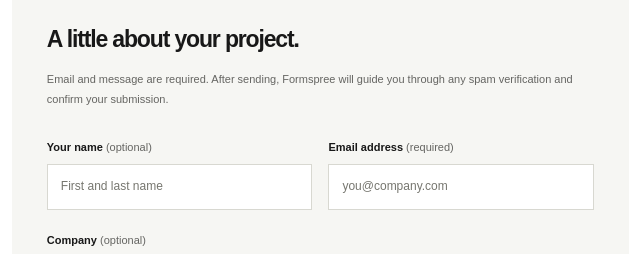
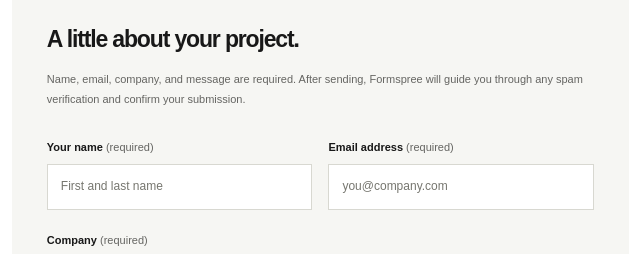
Before and after one commit to jarossnd/syntax, an Astro site: page /contact in a window 1280 px wide. Shown: the part 605-859 px from the top of the page, 595-1235 px from the left. Built offline with nearby package versions, Linux system fonts and the light colour scheme; Astro itself is replaced by a stand-in of ours.

Commit message:
Require name and company on contact inquiries
Update browser validation, field labels, and contact form documentation.

Co-authored-by: Copilot <223556219+Copilot@users.noreply.github.com>

```diff
--- a/src/pages/contact.astro
+++ b/src/pages/contact.astro
@@ -19,17 +19,17 @@ import { retainers } from '../data/services';
     </div>
     <div class="inquiry-panel">
       <div class="inquiry-heading"><h2>A little about your project.</h2></div>
-      <p class="form-notice" id="form-notice">Email and message are required. After sending, Formspree will guide you through any spam verification and confirm your submission.</p>
+      <p class="form-notice" id="form-notice">Name, email, company, and message are required. After sending, Formspree will guide you through any spam verification and confirm your submission.</p>
       <form action="https://formspree.io/f/xgakzbgy" method="POST" aria-label="Contact inquiry" aria-describedby="form-notice form-privacy">
         <div class="form-honeypot" aria-hidden="true">
           <label for="website">Leave this field empty</label>
           <input id="website" name="_gotcha" type="text" tabindex="-1" autocomplete="off" />
         </div>
         <div class="form-row">
-          <div class="form-field"><label for="name">Your name <span>(optional)</span></label><input id="name" name="name" autocomplete="name" maxlength="100" placeholder="First and last name" /></div>
+          <div class="form-field"><label for="name">Your name <span>(required)</span></label><input id="name" name="name" autocomplete="name" maxlength="100" placeholder="First and last name" required /></div>
           <div class="form-field"><label for="email">Email address <span>(required)</span></label><input id="email" name="email" type="email" autocomplete="email" maxlength="254" placeholder="you@company.com" required /></div>
         </div>
-        <div class="form-field"><label for="company">Company <span>(optional)</span></label><input id="company" name="company" autocomplete="organization" maxlength="200" placeholder="Your business name" /></div>
+        <div class="form-field"><label for="company">Company <span>(required)</span></label><input id="company" name="company" autocomplete="organization" maxlength="200" placeholder="Your business name" required /></div>
         <div class="form-field"><label for="interest">What can we help with?</label><select id="interest" name="interest"><option value="">Select a service or plan</option><optgroup label="Services"><option>Managed IT</option><option>IT consulting</option><option>Web development</option><option>SEO optimization</option><option>Web hosting</option><option>On-demand support</option></optgroup><optgroup label="Monthly partnerships">{retainers.map(plan => <option>{plan.name}</option>)}</optgroup><optgroup label="Hosting plans"><option>Starter Hosting</option><option>Business Hosting</option><option>Enterprise / Custom</option></optgroup><option>Not sure yet</option></select></div>
         <div class="form-field"><label for="message">Tell us a little more <span>(required)</span></label><textarea id="message" name="message" rows="5" maxlength="5000" placeholder="What are you working on? What could be working better?" required></textarea></div>
         <button class="button button-dark" type="submit">Send inquiry <Icon name="arrow" size={18} /></button>
```
Also changed, not shown: README.md.
